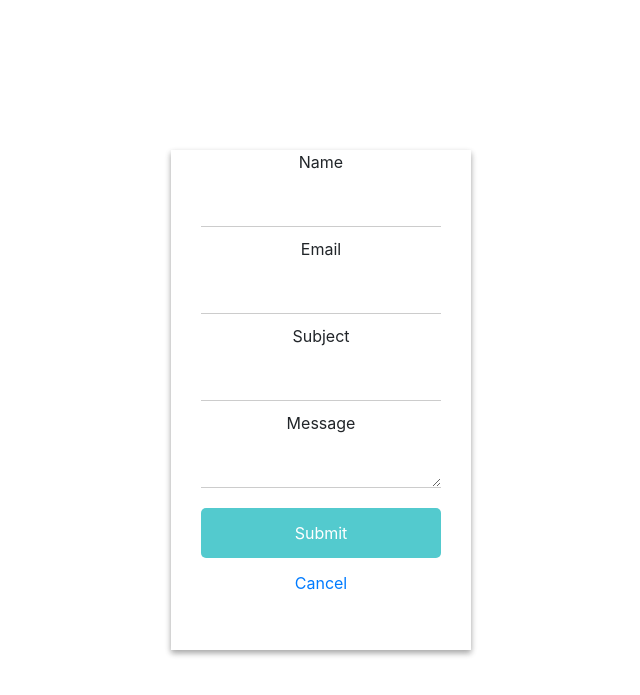
After one commit to sandycamilo/BrightAct, a Flask app: page /contact in a window 1280 px wide. The commit adds this page. Shown: the top 695 px of the page, without its empty margins (319-959 px from the left). Run offline with Flask 2, Linux system fonts and the light colour scheme; parts of the project's set-up code (start-up, migrations or seed data) failed here and were passed over; some libraries are stand-ins or nearby versions.

Commit message:
added contact form model and configured flask-mail

```diff
--- a/app.py
+++ b/app.py
@@ -1,14 +1,56 @@
-from flask import Flask, render_template
+import os
+from dotenv import load_dotenv
+load_dotenv()
+
+from flask import Flask, render_template, request, flash
+from form import ContactForm
+from flask_mail import Message, Mail
 
 app = Flask(__name__)
-
+mail = Mail()
 # config
 # app.run('host'=localhost, debug=True)
-app.config.from_pyfile('config.py')
+# app.config.from_pyfile('config.py')
+
+app.secret_key = os.getenv('SECRET_KEY')
+
+mail_settings = {
+    "MAIL_SERVER": 'smtp.gmail.com',
+    "MAIL_PORT": 465,
+    "MAIL_USE_SSL": True,
+    "MAIL_USERNAME": os.getenv('MAIL_USERNAME'),
+    "MAIL_PASSWORD": os.getenv('MAIL_PASSWORD')
+}
+
+app.config.update(mail_settings)
+mail = Mail(app)
 
 @app.route('/')
 def landing_page():
     return render_template('landing_page.html')
+
+@app.route('/contact', methods=['GET', 'POST'])
+def contact_page():
+    form = ContactForm()
+
+    if request.method == 'POST':
+        if form.validate() == False:
+            flash('All fields are required.')
+            return render_template('contact_page.html', form=form)
+        else:
+            msg = Message(subject=form.subject.data,
+                        sender=form.name.data,
+                        recipients=[os.getenv('MAIL_USERNAME')])
+            msg.body = """
+            From: %s <%s>
+            %s
+            """ % (form.name.data, form.email.data, form.message.data)
+            mail.send(msg)
+
+            return render_template('contact_page.html', success=True)
+
+    elif request.method == 'GET':
+        return render_template('contact_page.html', form=form)
 
 @app.route('/about')
 def about_page():
--- /dev/null
+++ b/form.py
@@ -0,0 +1,10 @@
+from flask_wtf import FlaskForm, validators
+from wtforms import StringField, TextAreaField, SubmitField
+from wtforms.validators import Required, DataRequired, ValidationError, Email
+
+class ContactForm(FlaskForm):
+    name = StringField("Name", validators=[DataRequired("Enter your name")])
+    email = StringField("Email", validators=[DataRequired("Enter a valid email address"), Email("Please entera valid email address")])
+    subject = StringField("Subject", validators=[DataRequired()])
+    message = TextAreaField("Message", validators=[DataRequired()])
+    submit = SubmitField("Submit")
--- /dev/null
+++ b/static/css/contact.css
@@ -0,0 +1,72 @@
+.profile-card {
+    background: #FFFFFF;
+    /* border: 130em solid #313440; */
+    /* border-color:  */
+    height: 500px;
+    width: 300px;
+    z-index: 2;
+    box-shadow: 0px 3px 6px rgba(0, 0, 0, 0.16), 0px 3px 6px rgba(0, 0, 0, 0.23);
+    position: absolute;
+    left: 50%;
+    top: 50%;
+    transform: translate(-50%, -50%);
+    /* margin-top: 70px; */
+  }
+
+  .thankyou {
+    margin:0;
+    padding: 0;
+    text-align: center;
+    position: relative;
+    top: 50%;
+    left: 50%;
+    transform: translateX(-50%);
+  }
+
+  .profile-bio {
+    text-align: center;
+  }
+
+  form textarea#message {
+    display: block;
+    margin: 0 auto;
+    width: 80%;
+    border: 0;
+    border-bottom: 1px solid rgba(0,0,0,.2);
+    height: 45px;
+    line-height: 45px;
+    margin-bottom: 10px;
+    font-size: 1em;
+    color: rgba(0,0,0,.4);
+  }
+
+  [type=text] {
+    display: block;
+    margin: 0 auto;
+    width: 80%;
+    border: 0;
+    border-bottom: 1px solid rgba(0,0,0,.2);
+    height: 45px;
+    line-height: 45px;
+    margin-bottom: 10px;
+    font-size: 1em;
+    color: rgba(0,0,0,.4);
+  }
+
+  [type=submit] {
+    margin-top: 10px;
+    margin-bottom: 13px;
+    width: 80%;
+    border: 0;
+    background-color: #53CACE;
+    border-radius: 5px;
+    height: 50px;
+    color: white;
+    font-weight: 400;
+    font-size: 1em;
+  }
+
+  [type='text']:focus {
+    outline: none;
+    border-color: #FF5722;
+  }
--- /dev/null
+++ b/templates/contact_page.html
@@ -0,0 +1,61 @@
+<!DOCTYPE html>
+<html lang="en" dir="ltr">
+  <head>
+    <meta charset="utf-8">
+    <title></title>
+    <link rel="stylesheet" href="../static/css/contact.css">
+    <link rel="stylesheet" href="https://stackpath.bootstrapcdn.com/bootstrap/4.4.1/css/bootstrap.min.css" integrity="sha384-Vkoo8x4CGsO3+Hhxv8T/Q5PaXtkKtu6ug5TOeNV6gBiFeWPGFN9MuhOf23Q9Ifjh" crossorigin="anonymous">
+<link rel="stylesheet" href="../static/css/contact.css">
+  </head>
+  <body>
+
+    <aside class="profile-card">
+        <!-- <div class="signup"> -->
+          <div class="profile-bio">
+          {% if success %}
+          <div class="thankyou">
+            <p style="color: #FF5722;">Thank you for your message. I will get back to you shortly.</p>
+            <a style="padding-top:10px" href="{{ url_for('landing_page') }}">Go Back</a>
+
+          </div>
+            {% else %}
+
+            {% for message in form.name.errors %}
+              <div style="color:#FF5722" class="flash">{{ message }}</div>
+            {% endfor %}
+
+            {% for message in form.email.errors %}
+              <div style="color:#FF5722" class="flash">{{ message }}</div>
+            {% endfor %}
+
+            {% for message in form.subject.errors %}
+              <div style="color:#FF5722" class="flash">{{ message }}</div>
+            {% endfor %}
+
+            {% for message in form.message.errors %}
+              <div style="color:#FF5722" class="flash">{{ message }}</div>
+            {% endfor %}
+
+          <form action="{{ url_for('contact_page') }}" method=POST>
+            {{ form.hidden_tag() }}
+
+            {{ form.name.label }}
+            {{ form.name }}
+
+            {{ form.email.label }}
+            {{ form.email }}
+
+            {{ form.subject.label }}
+            {{ form.subject }}
+
+            {{ form.message.label }}
+            {{ form.message }}
+
+            {{ form.submit }}
+          </form>
+          <a style="margin-top:10px" class="card-link" href="{{ url_for('landing_page') }}">Cancel</a>
+        {% endif %}
+        </div>
+    </aside>
+  </body>
+</html>
--- a/templates/landing_page.html
+++ b/templates/landing_page.html
@@ -21,6 +21,10 @@
 
     {% include 'footer.html' %}
 
+    <!-- testing contact form -->
+    <a class="btn btn-dark" href="{{ url_for('contact_page') }}">Contact</a>
+
+
     <!-- jQuery (necessary for Bootstrap's JavaScript plugins) -->
     <script src="https://ajax.googleapis.com/ajax/libs/jquery/1.12.4/jquery.min.js"></script>
     <!-- Bootstrap plugins -->
```
Also changed, not shown: 1 other file.
